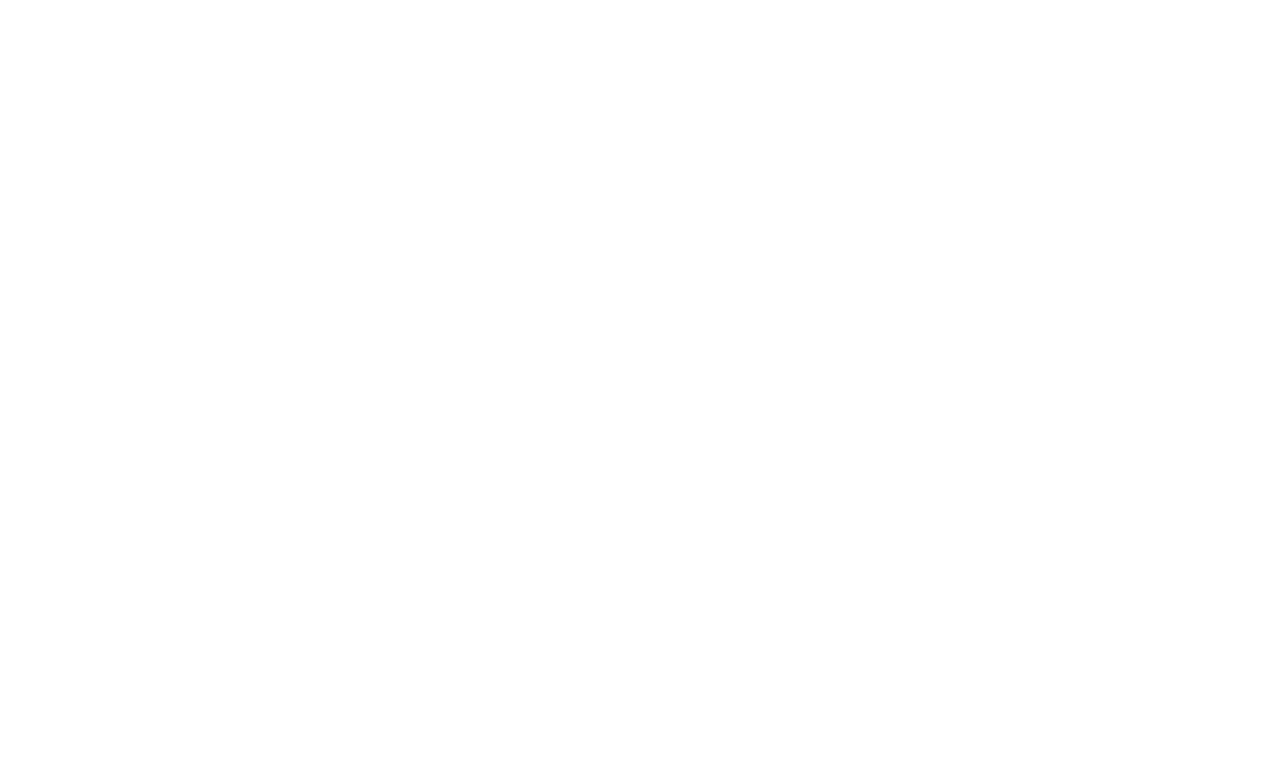
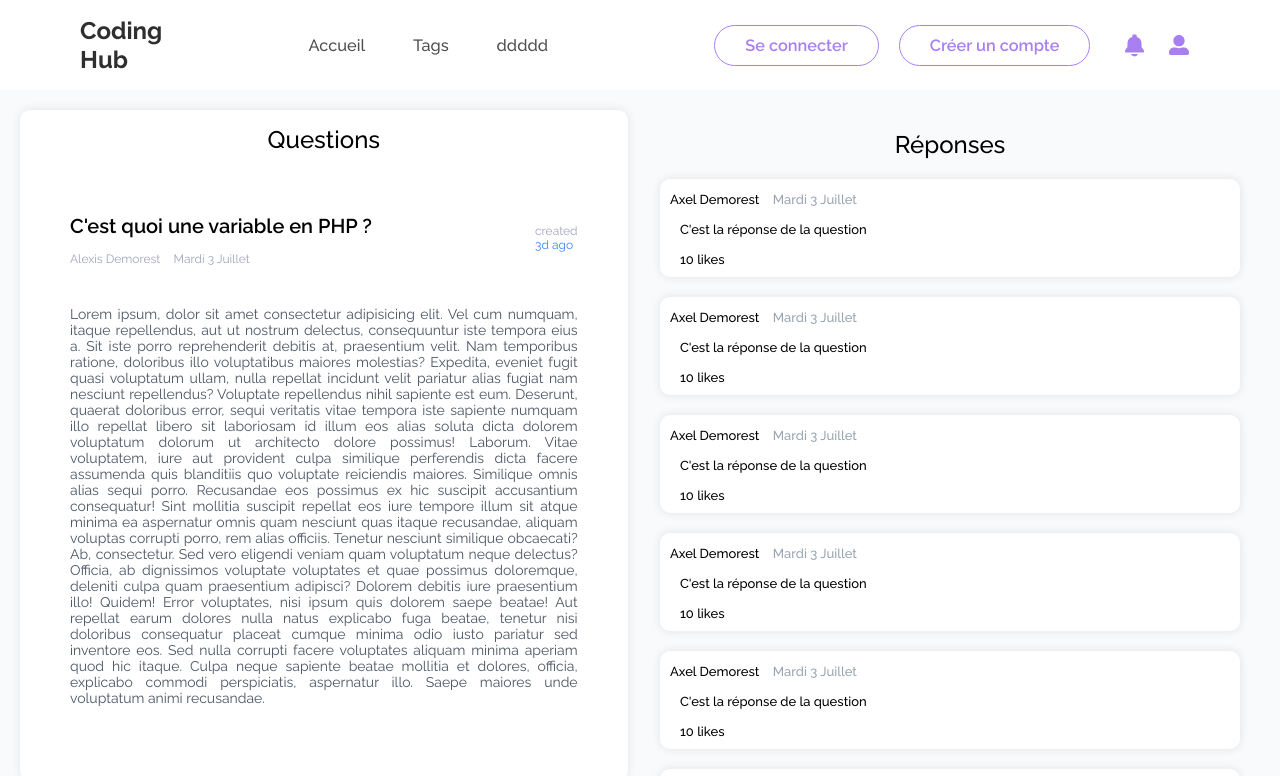
Before and after one commit to AxelDemorest/Coding-Hub, a React (Create React App) app in the folder client/: page /question in a window 1280 px wide. Before the commit this address had no page. Shown: the top 776 px of the page. Built offline with nearby package versions, Linux system fonts and the light colour scheme.

Commit message:
Response page

```diff
--- a/client/src/App.js
+++ b/client/src/App.js
@@ -5,6 +5,7 @@
 import Account from "./views/account/Account";
 import RequireAuth from "./components/requireAuth/RequireAuth";
 import Forum from "./views/forum/Forum";
+import Question from "./views/forum/question/Question";
 
 function App() {
   return (
@@ -15,6 +16,7 @@
           <Route exact path="/inscription" element={<Register />}/>
           <Route exact path="/connexion" element={<Login />}/>
           <Route exact path="/forum" element={<Forum />}/>
+          <Route exact path="/question" element={<Question />}/>
           <Route exact path="/profil" element={
               <RequireAuth>
                 <Account />
--- a/client/src/views/forum/Forum.jsx
+++ b/client/src/views/forum/Forum.jsx
@@ -2,7 +2,7 @@
 import axios from 'axios';
 import { useState, useEffect } from 'react';
 import styled from 'styled-components';
-import Navigation from '../../components/navigation/Navigation';
+import Navigation from '../../components/navigation/navigation';
 
 const Forum = () => {
     const [questions, setQuestions] = useState([]);
--- /dev/null
+++ b/client/src/views/forum/question/Question.jsx
@@ -0,0 +1,258 @@
+import React from 'react';
+import styled from 'styled-components';
+import Navigation from '../../../components/navigation/navigation';
+
+const Question = () => {
+
+    const listResponses = [
+        {
+            "author": "Axel Demorest",
+            "date": "Mardi 3 Juillet",
+            "content": "C'est la réponse de la question",
+            "likes": 10,
+        },
+        {
+            "author": "Axel Demorest",
+            "date": "Mardi 3 Juillet",
+            "content": "C'est la réponse de la question",
+            "likes": 10,
+        },
+        {
+            "author": "Axel Demorest",
+            "date": "Mardi 3 Juillet",
+            "content": "C'est la réponse de la question",
+            "likes": 10,
+        },
+        {
+            "author": "Axel Demorest",
+            "date": "Mardi 3 Juillet",
+            "content": "C'est la réponse de la question",
+            "likes": 10,
+        },
+        {
+            "author": "Axel Demorest",
+            "date": "Mardi 3 Juillet",
+            "content": "C'est la réponse de la question",
+            "likes": 10,
+        },
+        {
+            "author": "Axel Demorest",
+            "date": "Mardi 3 Juillet",
+            "content": "C'est la réponse de la question",
+            "likes": 10,
+        },
+        {
+            "author": "Axel Demorest",
+            "date": "Mardi 3 Juillet",
+            "content": "C'est la réponse de la question",
+            "likes": 10,
+        },
+        {
+            "author": "Axel Demorest",
+            "date": "Mardi 3 Juillet",
+            "content": "C'est la réponse de la question",
+            "likes": 10,
+        },
+        {
+            "author": "Axel Demorest",
+            "date": "Mardi 3 Juillet",
+            "content": "C'est la réponse de la question",
+            "likes": 10,
+        },
+        {
+            "author": "Axel Demorest",
+            "date": "Mardi 3 Juillet",
+            "content": "C'est la réponse de la question",
+            "likes": 10,
+        },
+        {
+            "author": "Axel Demorest",
+            "date": "Mardi 3 Juillet",
+            "content": "C'est la réponse de la question",
+            "likes": 10,
+        },
+        {
+            "author": "Nohan Marie-Louise",
+            "date": "Mardi 3 Juillet",
+            "content": "C'est la réponse de la question",
+            "likes": 10,
+        },
+    ];
+
+    return (
+        <div>
+            < Navigation />
+            <Container>
+                <QuestionContainer>
+                    <HeaderQuestion>
+                        <HeaderTitle>Questions</HeaderTitle>
+                    </HeaderQuestion>
+                    <Topic>
+                        <QuestionHeader>
+                            <QuestionTitle>C'est quoi une variable en PHP ?</QuestionTitle>
+                            <QuestionStats>
+                                <QuestionCreatedAt>created <span>3d ago</span></QuestionCreatedAt>
+
+                            </QuestionStats>
+                        </QuestionHeader>
+                        <QuestionAuthor>Alexis Demorest <QuestionCreatedDate>Mardi 3 Juillet</QuestionCreatedDate></QuestionAuthor>
+                        <QuestionContent>
+                            <p>
+                                Lorem ipsum, dolor sit amet consectetur adipisicing elit. Vel cum numquam, itaque repellendus, aut ut nostrum delectus, consequuntur iste tempora eius a. Sit iste porro reprehenderit debitis at, praesentium velit.
+                                Nam temporibus ratione, doloribus illo voluptatibus maiores molestias? Expedita, eveniet fugit quasi voluptatum ullam, nulla repellat incidunt velit pariatur alias fugiat nam nesciunt repellendus? Voluptate repellendus nihil sapiente est eum.
+                                Deserunt, quaerat doloribus error, sequi veritatis vitae tempora iste sapiente numquam illo repellat libero sit laboriosam id illum eos alias soluta dicta dolorem voluptatum dolorum ut architecto dolore possimus! Laborum.
+                                Vitae voluptatem, iure aut provident culpa similique perferendis dicta facere assumenda quis blanditiis quo voluptate reiciendis maiores. Similique omnis alias sequi porro. Recusandae eos possimus ex hic suscipit accusantium consequatur!
+                                Sint mollitia suscipit repellat eos iure tempore illum sit atque minima ea aspernatur omnis quam nesciunt quas itaque recusandae, aliquam voluptas corrupti porro, rem alias officiis. Tenetur nesciunt similique obcaecati?
+                                Ab, consectetur. Sed vero eligendi veniam quam voluptatum neque delectus? Officia, ab dignissimos voluptate voluptates et quae possimus doloremque, deleniti culpa quam praesentium adipisci? Dolorem debitis iure praesentium illo! Quidem!
+                                Error voluptates, nisi ipsum quis dolorem saepe beatae! Aut repellat earum dolores nulla natus explicabo fuga beatae, tenetur nisi doloribus consequatur placeat cumque minima odio iusto pariatur sed inventore eos.
+                                Sed nulla corrupti facere voluptates aliquam minima aperiam quod hic itaque. Culpa neque sapiente beatae mollitia et dolores, officia, explicabo commodi perspiciatis, aspernatur illo. Saepe maiores unde voluptatum animi recusandae.
+                            </p>
+                        </QuestionContent>
+                    </Topic>
+                </QuestionContainer>
+                <ResponseContainer>
+                    <HeaderTitle>Réponses</HeaderTitle>
+                    {listResponses.map((element, index) => (
+                        <Response>
+                            <ResponseAuthor>{element.author} <ResponseDate>{element.date}</ResponseDate></ResponseAuthor>
+                            <ResponseContent>{element.content}</ResponseContent>
+                            <ResponseStats>{element.likes} likes</ResponseStats>
+                        </Response>
+                    ))}
+
+                </ResponseContainer>
+            </Container>
+        </div>
+    );
+};
+
+const Container = styled.div`
+    width: 100%;
+    height: calc(100vh - 90px);
+    padding: 20px;
+    background-color: #F9FAFC;
+    display: flex;
+    flex-direction: row;
+    justify-content: space-between;
+`;
+
+const HeaderQuestion = styled.div`
+
+`;
+
+const QuestionHeader = styled.div`
+    display: flex;
+    flex-direction: row;
+    justify-content: space-between;
+`;
+
+const QuestionContainer = styled.div`
+    display: flex;
+    flex-direction: column;
+    overflow-y: scroll;
+    width: 49%;
+    background-color: #FFFFFF;
+    border-radius: 10px;
+    padding: 15px 40px;
+    box-shadow: 0px 0px 10px rgba(0, 0, 0, 0.1);
+`;
+
+const QuestionStats = styled.div`
+    display: flex;
+    flex-direction: row;
+    justify-content: space-between;
+    align-items: center;
+    margin-top: 10px;
+`;
+
+const QuestionCreatedAt = styled.div`
+    font-size: 12px;
+    color: #A0A3BD;
+    span {
+        display: block;
+        color: #3B82F6;
+    }
+`;
+
+const QuestionContent = styled.div`
+    margin: 40px 0;
+    p {
+        font-size: 14px;
+        text-align: justify;
+        color: #4B5563;
+    }
+`;
+
+const QuestionAuthor = styled.div`
+    font-size: 12px;
+    color: #A0A3BD;
+`;
+
+const QuestionCreatedDate = styled.span`
+    font-size: 12px;
+    color: #A0A3BD;
+    margin-left: 10px;
+`;
+
+const ResponseContainer = styled.div`
+    width: 50%;
+    padding: 20px;
+    overflow-y: scroll;
+`;
+const Topic = styled.div`
+    padding: 10px;
+    display: flex;
+    flex-direction: column;
+    margin-top: 50px;
+`;
+
+const QuestionTitle = styled.p`
+    color: black;
+    font-size: 20px;
+    font-weight: 600;
+`;
+
+const HeaderTitle = styled.h2`
+    font-weight: 500;
+    text-align: center;
+`;
+
+const Response = styled.div`
+    display: flex;
+    flex-direction: column;
+    margin-top: 20px;
+    padding: 10px;
+    background-color: #FFFFFF;
+    border-radius: 10px;
+    box-shadow: 0px 0px 10px rgba(0, 0, 0, 0.1);
+`;
+
+const ResponseAuthor = styled.p`
+    color: black;
+    font-weight: 500;
+    font-size: 13px;
+    margin-top: 3px;
+`;
+
+const ResponseDate = styled.span`
+    color: #99A5B2;
+    margin-left: 10px;
+`;
+
+const ResponseContent = styled.p`
+    color: black;
+    font-weight: 500;
+    font-size: 13px;
+    margin-top: 15px;
+    margin-left: 10px;
+`;
+
+const ResponseStats = styled.p`
+    color: black;
+    font-weight: 500;
+    font-size: 13px;
+    margin-top: 15px;
+    margin-left: 10px;
+`;
+
+export default Question;
--- a/client/src/views/home/Home.jsx
+++ b/client/src/views/home/Home.jsx
@@ -1,5 +1,5 @@
 import React from 'react';
-import Navigation from '../../components/navigation/Navigation';
+import Navigation from '../../components/navigation/navigation';
 import banner from '../../assets/banner.jpg';
 import styled from 'styled-components';
 import './home.css';
```
